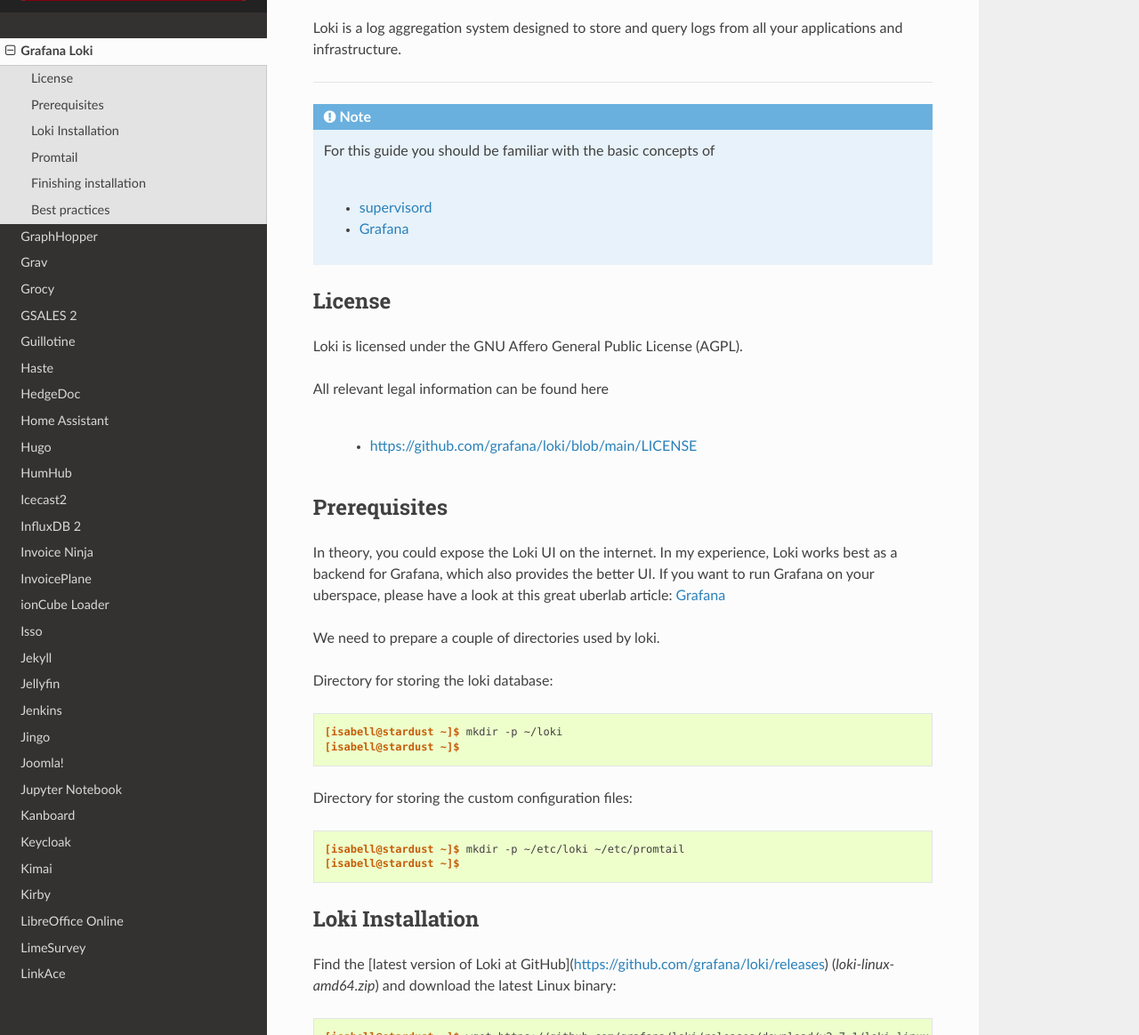
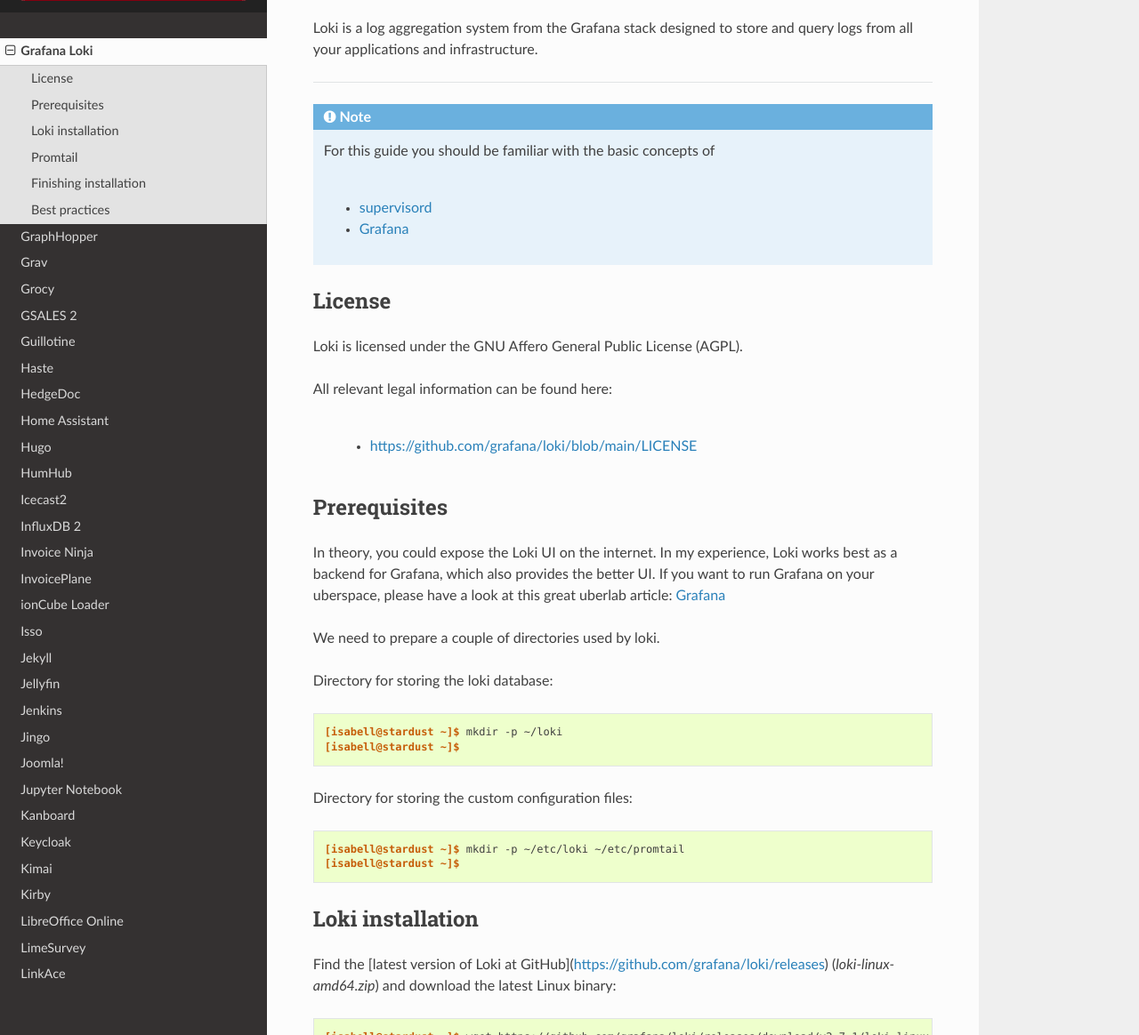
Before and after one commit to Uberspace/lab, a Sphinx documentation site: the page built from source/guide_grafana-loki.rst, in a window 1280 px wide and 1400 px high, scrolled down 944 px, cut to the strip 236-1400 px from the top of the window. Shown: the whole strip at 89% size. Built offline with Sphinx 7.4.7 and the Read the Docs theme 2.0.0, drawn with Linux system fonts in a browser that asks for light colours; some of the changed text lies outside the part shown.

Commit message:
Fix a few typos in Loki manual

```diff
--- a/source/guide_grafana-loki.rst
+++ b/source/guide_grafana-loki.rst
@@ -20,7 +20,7 @@
 
 .. tag_list::
 
-Loki is a log aggregation system designed to store and query logs from all your applications and infrastructure.
+Loki is a log aggregation system from the Grafana stack designed to store and query logs from all your applications and infrastructure.
 
 ----
 
@@ -34,7 +34,7 @@
 
 Loki is licensed under the GNU Affero General Public License (AGPL).
 
-All relevant legal information can be found here
+All relevant legal information can be found here:
 
   * https://github.com/grafana/loki/blob/main/LICENSE
 
@@ -62,7 +62,7 @@
  [isabell@stardust ~]$
 
 
-Loki Installation
+Loki installation
 =================
 
 Find the [latest version of Loki at GitHub](https://github.com/grafana/loki/releases) (`loki-linux-amd64.zip`) and download the latest Linux binary:
```
Also changed, not shown: other parts of source/guide_grafana-loki.rst (+2 -2 lines).
